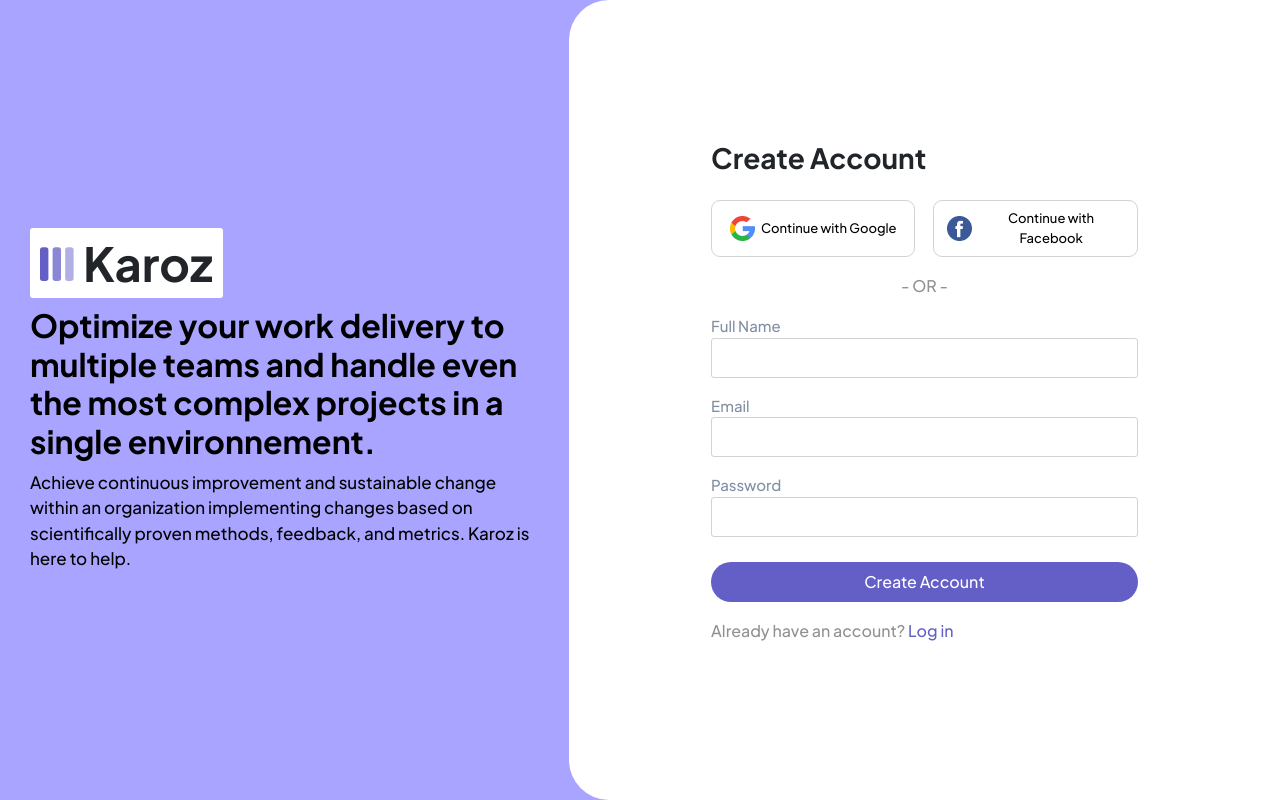
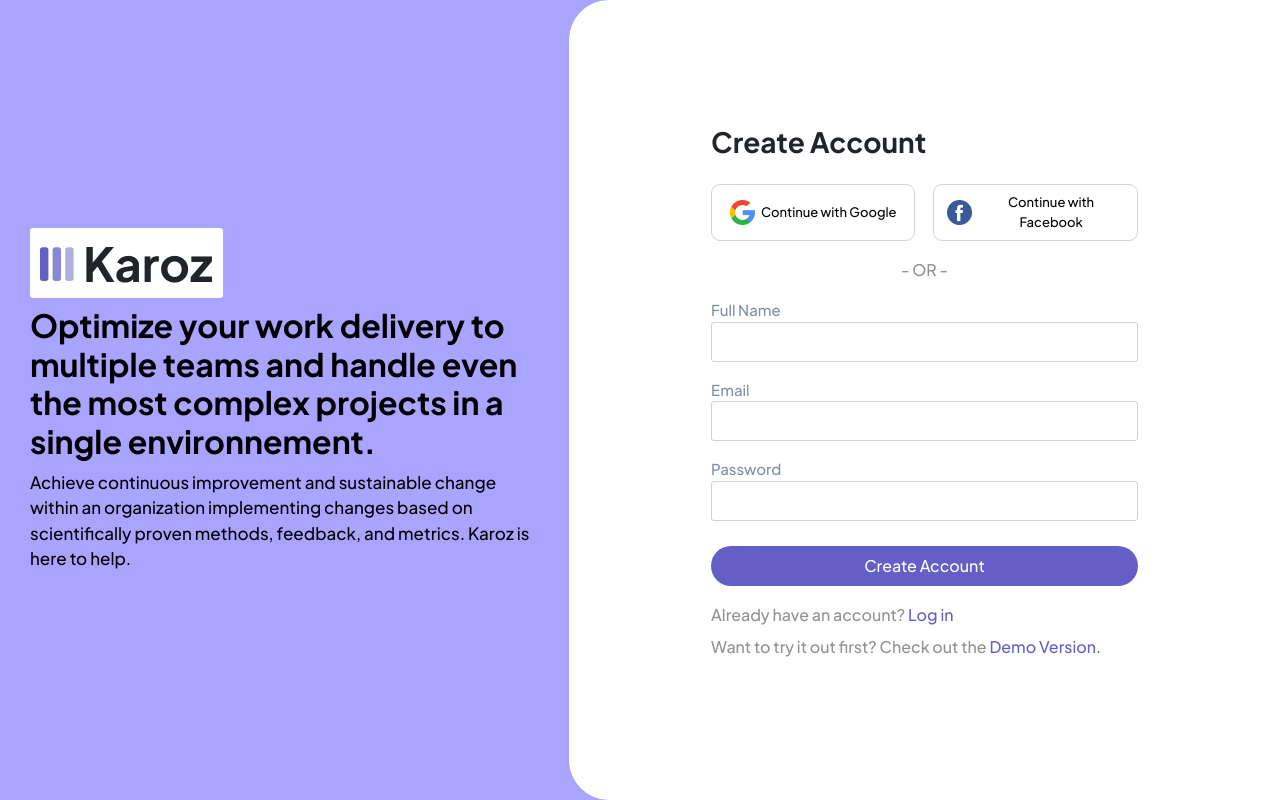
Before and after one commit to oalva-rez/karoz, a React (Create React App) app: page /login in a window 1280 px wide. Built offline with nearby package versions, Linux system fonts and the light colour scheme.

Commit message:
added demo version

```diff
--- a/src/App.js
+++ b/src/App.js
@@ -55,6 +55,7 @@
     const firebaseAppConfig = getFirebaseConfig();
     initializeApp(firebaseAppConfig);
   }, []);
+
   // load user data
   useEffect(() => {
     function loadUserData() {
@@ -95,7 +96,7 @@
   useEffect(() => {
     async function saveData() {
       // isMounted prevents the useEffect from running on initial render to allow the data to load from db
-      if (userInfo.uId && isMounted.current) {
+      if (userInfo.uId !== "demo" && userInfo.uId && isMounted.current) {
         try {
           // save user data to db on second render if data is updated
           await setDoc(doc(getFirestore(), "users", userInfo.uId), {
@@ -118,6 +119,7 @@
   }, [boards, columns, tasks, darkTheme, activeBoard]);
 
   // firebase
+
   function hideModal() {
     setActiveModal(null);
     setShowModal(null);
--- a/src/components/SignOn/SignUp.js
+++ b/src/components/SignOn/SignUp.js
@@ -1,7 +1,10 @@
 import React from "react";
 import googleIcon from "../../assets/icon-google.png";
 import facebookIcon from "../../assets/icon-facebook.png";
+import { useUserInfoContext } from "../../context/UserInfoContext";
+
 function SignUp({ handleSignIn }) {
+  const [userInfo, setUserInfo] = useUserInfoContext();
   return (
     <div className="user-wrapper">
       <h2>Create Account</h2>
@@ -33,7 +36,25 @@
         </button>
       </form>
       <p className="user-login-account">
-        Already have an account?<span> Log in</span>
+        Already have an account?
+        <span>
+          <a href="#"> Log in</a>
+        </span>
+      </p>
+      <p className="user-login-account">
+        Want to try it out first? Check out the{" "}
+        <span
+          onClick={() => {
+            setUserInfo((prev) => {
+              return {
+                ...prev,
+                uId: "demo",
+              };
+            });
+          }}
+        >
+          <a href="#">Demo Version.</a>
+        </span>
       </p>
     </div>
   );
--- a/src/components/SignOn/signOn.css
+++ b/src/components/SignOn/signOn.css
@@ -132,14 +132,18 @@
 .user-login-account {
   color: #919191;
 }
-.user-login-account span {
+.user-login-account span a {
   color: var(--main-purple);
   cursor: pointer;
+}
+.user-wrapper > *:last-child {
+  margin-top: -25px;
 }
 .user-login-account span:hover {
   color: var(--main-purple-hover);
   text-decoration: underline;
 }
+
 @media (min-width: 1364px) {
   .sign-on--heading {
     padding: 90px;
```
